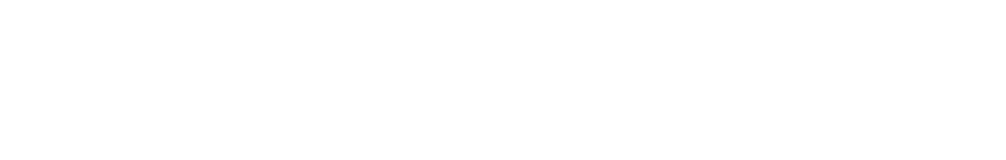
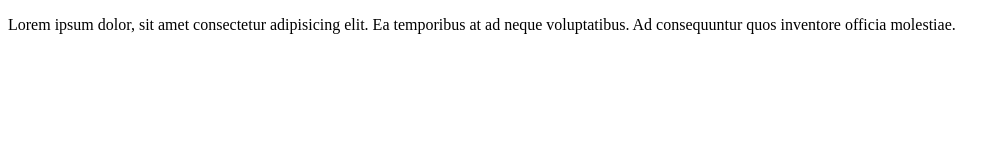
Before and after one commit to habib395/ami-prebo-akdin-na-akdin, a plain HTML site: page ami-perbo/index.html in a window 1280 px wide. Shown: the whole page, without its empty margins (0-1006 px from the left). Drawn offline with Linux system fonts and the light colour scheme.

Commit message:
this is change

```diff
--- a/ami-perbo/index.html
+++ b/ami-perbo/index.html
@@ -6,6 +6,6 @@
     <title>Ami perbo akdin na akdin</title>
 </head>
 <body>
-
+    <p>Lorem ipsum dolor, sit amet consectetur adipisicing elit. Ea temporibus at ad neque voluptatibus. Ad consequuntur quos inventore officia molestiae.</p>
 </body>
 </html>
```
